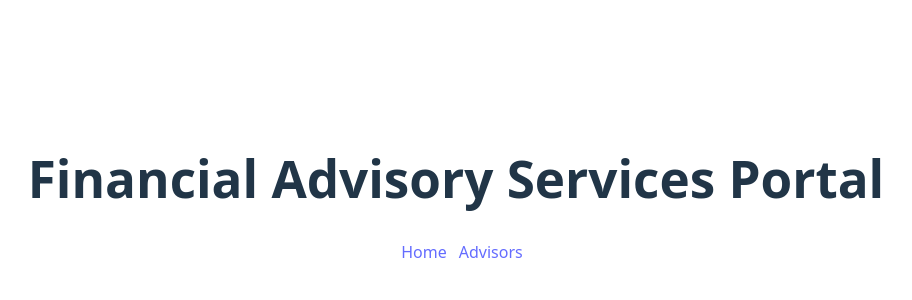
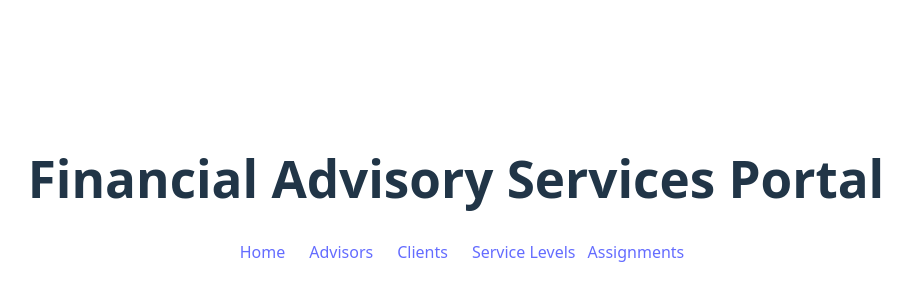
Before and after one commit to ketzelmiller/CS340-Database-Application, a React (Vite) app in the folder frontend/: page /clients in a window 1280 px wide. Shown: the part 210-510 px from the top of the page, without its empty margins (184-1096 px from the left). Built offline with nearby package versions, Linux system fonts and the light colour scheme.

Commit message:
Added placeholder page files and created all navigation bar links

```diff
--- a/frontend/src/App.jsx
+++ b/frontend/src/App.jsx
@@ -1,25 +1,35 @@
 import { useState } from 'react';
 import { BrowserRouter as Router, Routes, Route, Link, BrowserRouter } from 'react-router-dom';
 import './App.css';
+
 import AdvisorsPage from './pages/AdvisorsPage';
 import HomePage from './pages/HomePage';
+import ClientsPage from './pages/ClientsPage';
+import ServiceLevelsPage from './pages/ServiceLevelsPage';
+import AssignmentsPage from './pages/AssignmentsPage';
 
 
 function App(){
-
   return(
-    <div classname ='app'>
+    <div className ='app'>
       <h1>Financial Advisory Services Portal</h1>
 
       <Router>
-        <nav classname = 'appNav'>
+        <nav className = 'appNav'>
           <Link to="/" style={{ padding: "12px"}}>Home</Link>
-          <Link to="/advisors">Advisors</Link>
+          <Link to="/advisors" style={{ padding: "12px"}}>Advisors</Link>
+          <Link to="/clients" style={{ padding: "12px"}}>Clients</Link>
+          <Link to ="/serviceLevels" style={{ padding: "12px"}}>Service Levels</Link>
+          <Link to="/assignments">Assignments</Link>
+
         </nav>
 
         <Routes>
           <Route path="/" element = {<HomePage />}/>
           <Route path="/advisors" element = {<AdvisorsPage />} />
+          <Route path="/clients" element = {<ClientsPage/>} />
+          <Route path="/serviceLevels" element = {<ServiceLevelsPage/>} />
+          <Route path="/assignments" element = {<AssignmentsPage/>} />
         </Routes>
       </Router>
     </div>
--- /dev/null
+++ b/frontend/src/pages/AssignmentsPage.jsx
@@ -0,0 +1,6 @@
+
+function AssignmentsPage(){
+
+};
+
+export default AssignmentsPage;
--- /dev/null
+++ b/frontend/src/pages/ClientsPage.jsx
@@ -0,0 +1,14 @@
+import { Link } from "react-router-dom";
+
+function ClientsPage(){
+  <div classname = "clientsPage">
+    <h1>Clients</h1>
+    <table>
+      <thead>
+        <tr></tr>
+      </thead>
+    </table>
+  </div>
+};
+
+export default ClientsPage;
--- /dev/null
+++ b/frontend/src/pages/ServiceLevelsPage.jsx
@@ -0,0 +1,6 @@
+
+function ServiceLevelsPage(){
+
+};
+
+export default ServiceLevelsPage;
```
